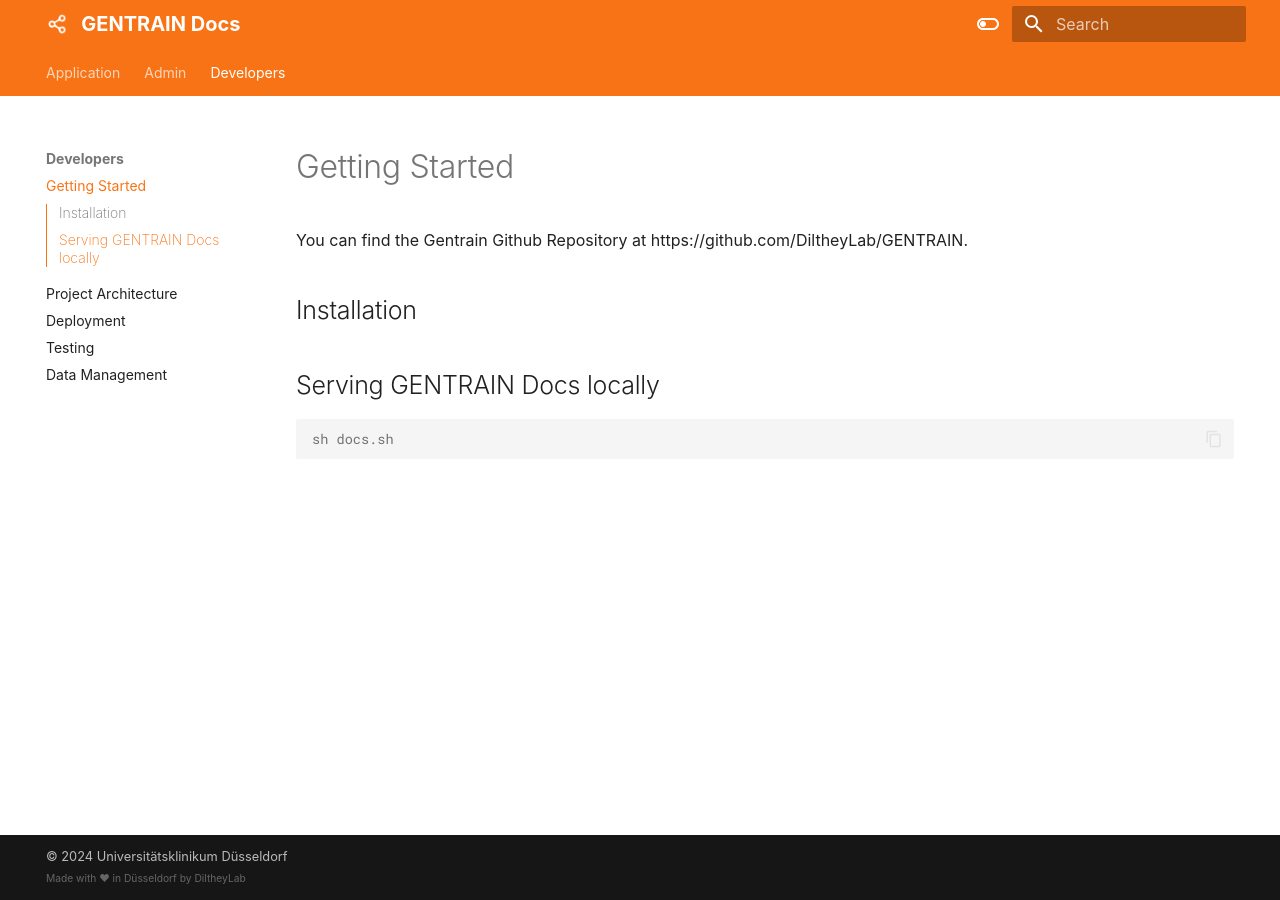
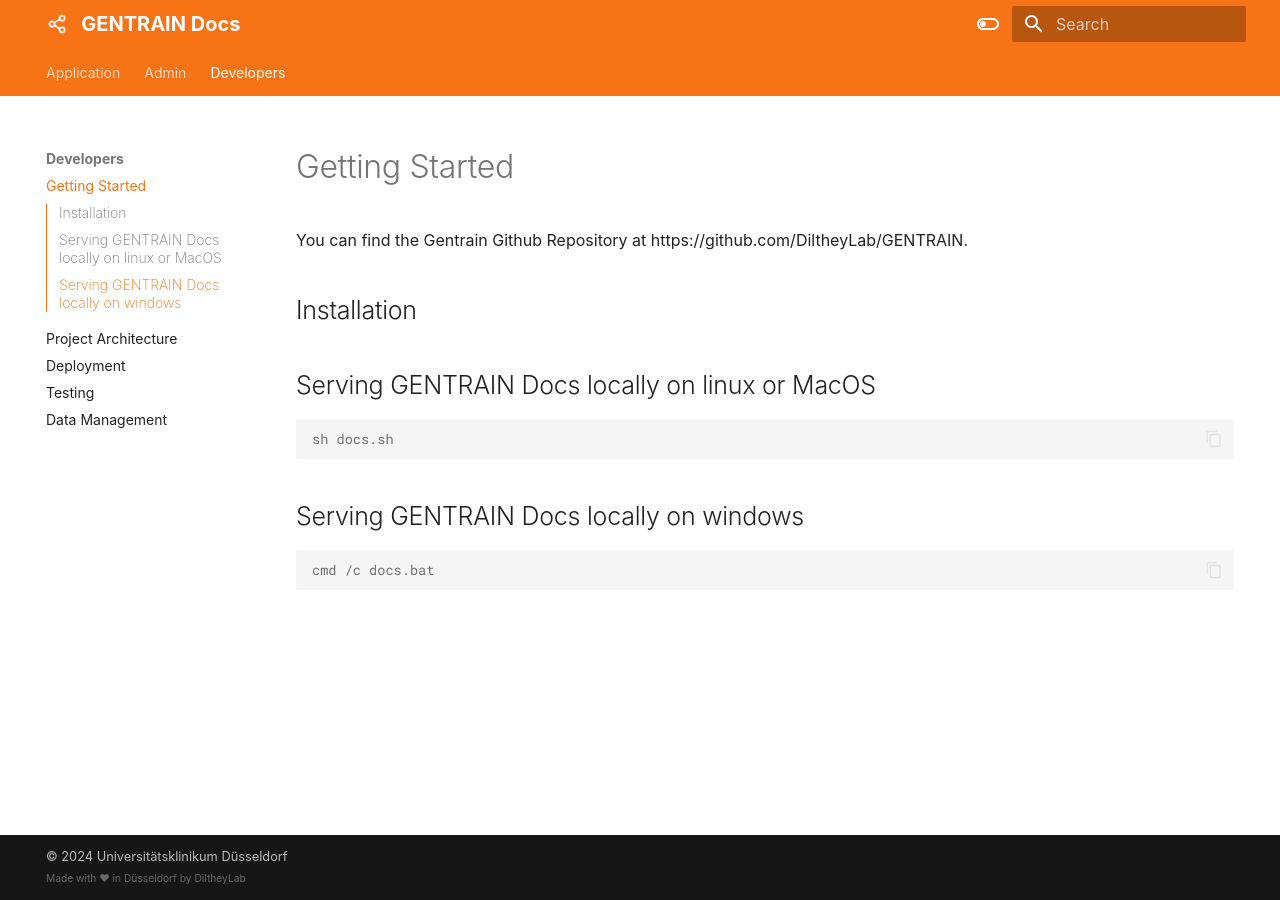
Before and after one commit to DiltheyLab/GENTRAIN, an MkDocs documentation site: the page built from documentation/docs/developers/getting_started.md, in a window 1280 px wide. Built offline with MkDocs 1.6.1 and Material for MkDocs 9.7.7, drawn with Linux system fonts in a browser that asks for light colours; some web fonts are replaced.

Commit message:
feat: add batch script for windows to run docs

````diff
--- a/documentation/docs/developers/getting_started.md
+++ b/documentation/docs/developers/getting_started.md
@@ -4,7 +4,14 @@
 
 ## Installation
 
-## Serving GENTRAIN Docs locally
-``` console
+## Serving GENTRAIN Docs locally on linux or MacOS
+
+```console
 sh docs.sh
 ```
+
+## Serving GENTRAIN Docs locally on windows
+
+```console
+cmd /c docs.bat
+```
````
Also changed, not shown: 1 other file.
